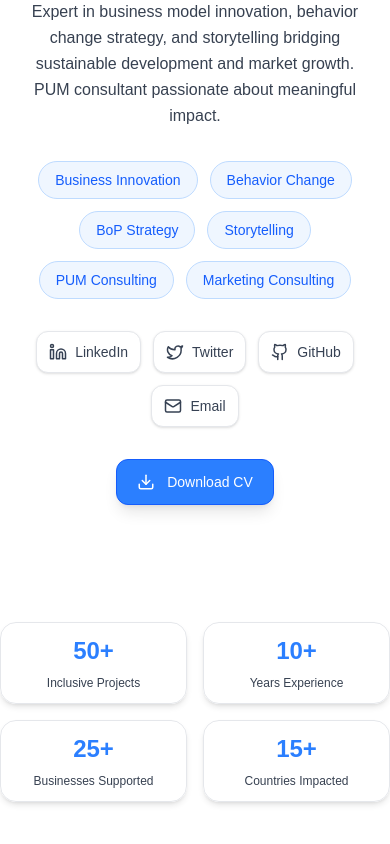
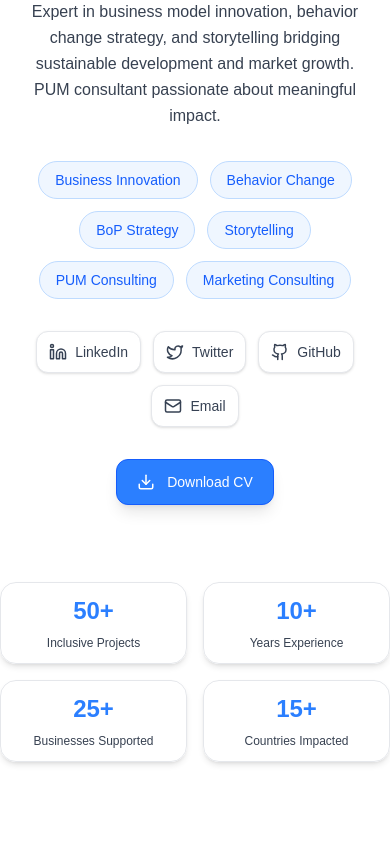
Before and after one commit to Namibra-Devs/hester-profile, a React (Vite) app in the folder hester/: page / in a window 390 px wide. Shown: the part 582-1426 px from the top of the page. Built offline with nearby package versions, Linux system fonts and the light colour scheme.

Commit message:
mt added

```diff
--- a/hester/src/pages/Home.jsx
+++ b/hester/src/pages/Home.jsx
@@ -188,7 +188,7 @@ export default function Home() {
 
       {/* Stats Section */}
       <motion.div
-        className="max-w-6xl mx-auto pb-20 sm:pb-20 sm:-mt-40"
+        className="max-w-6xl mx-auto pb-20 sm:pb-20 -mt-10  sm:-mt-40"
         initial={{ opacity: 0, y: 50 }}
         animate={{ opacity: 1, y: 0 }}
         transition={{ delay: 1, duration: 0.8 }}
```
